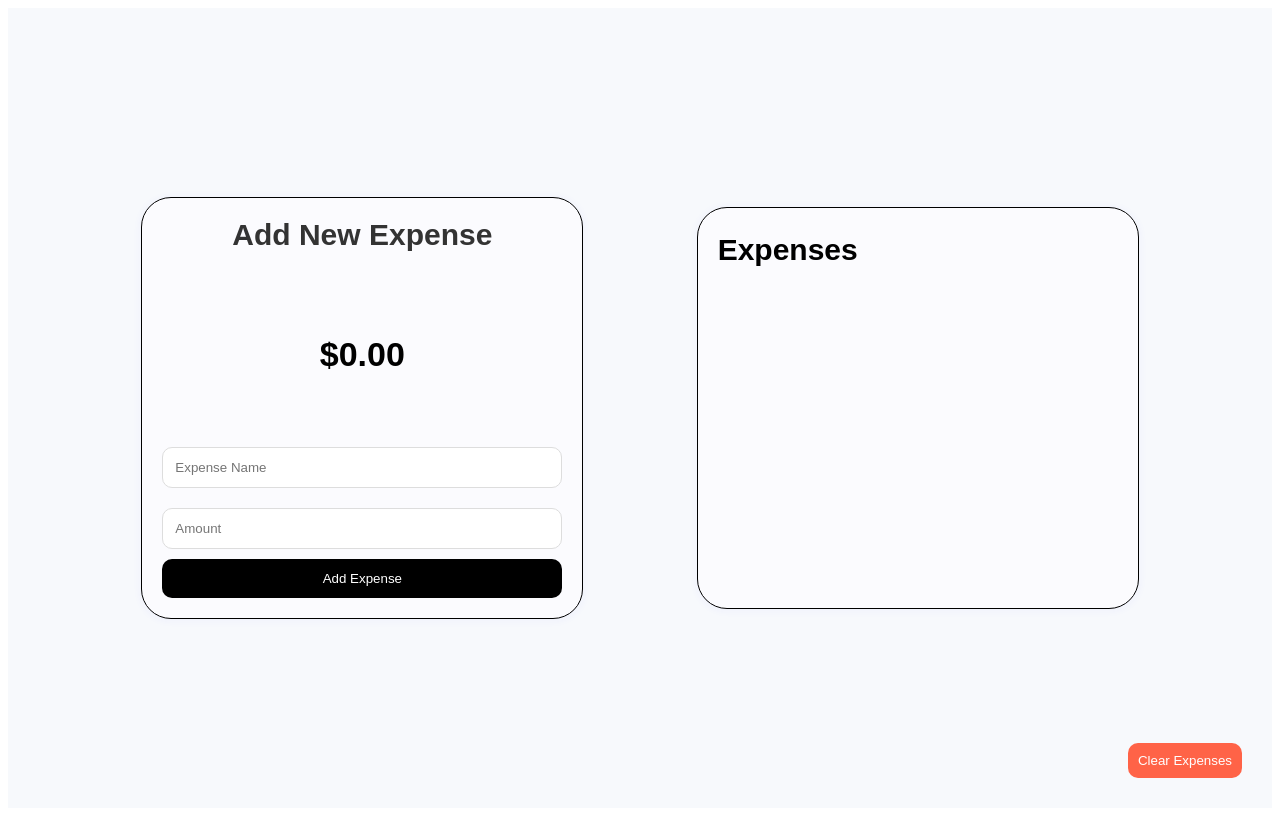
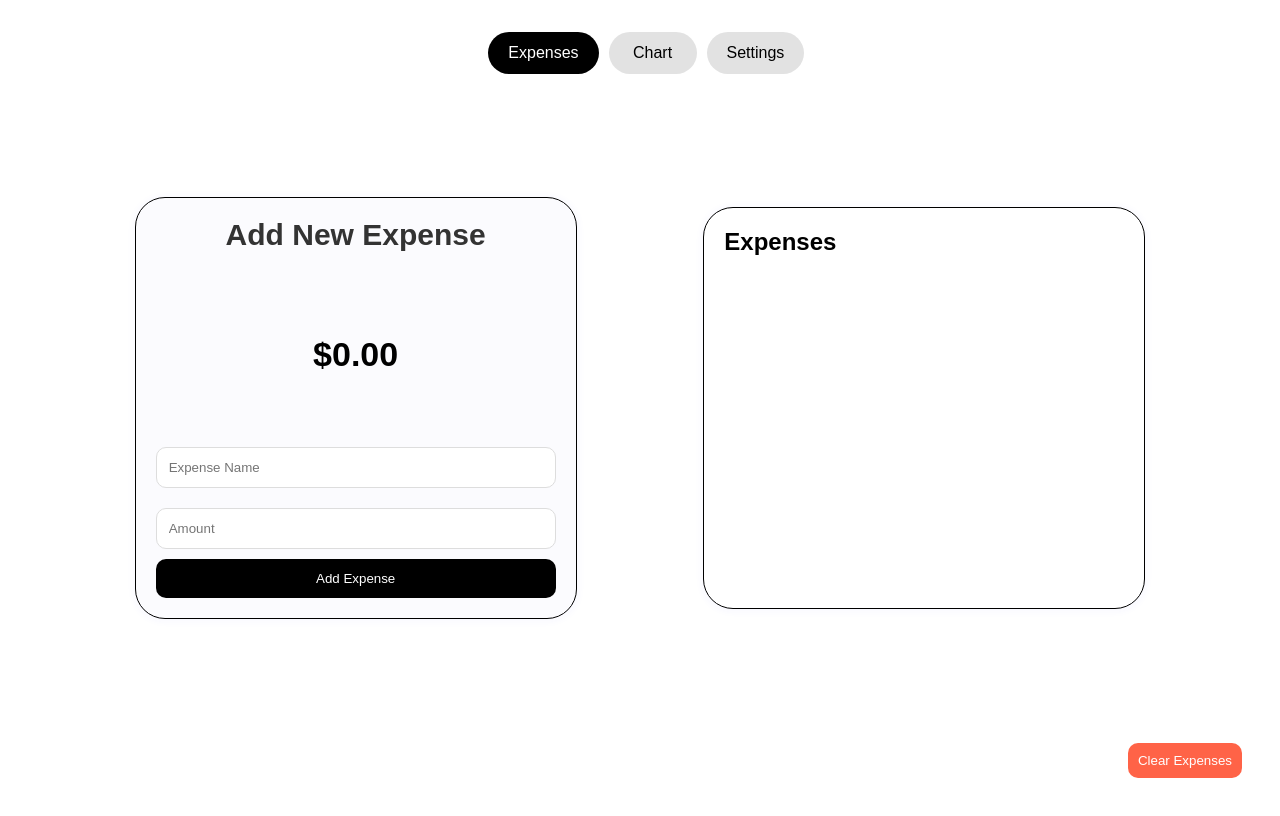
Before and after one commit to akbaralinabiev/expense-tracker, a React (Create React App) app: page / in a window 1280 px wide. Built offline with nearby package versions, Linux system fonts and the light colour scheme.

Commit message:
adding new features

```diff
--- a/src/App.css
+++ b/src/App.css
@@ -1,38 +1,38 @@
-.App {
-  text-align: center;
+.app-container {
+  overflow: hidden;
+  width: 100%;
 }
 
-.App-logo {
-  height: 40vmin;
-  pointer-events: none;
+.tab-header {
+  display: flex;
+  justify-content: space-around;
+  padding: 10px;
 }
 
-@media (prefers-reduced-motion: no-preference) {
-  .App-logo {
-    animation: App-logo-spin infinite 20s linear;
-  }
+.tab-header button {
+  flex: 1;
+  padding: 10px;
+  border: none;
+  cursor: pointer;
+  font-size: 16px;
+  border-radius: 20px;
+  margin: 0 5px;
 }
 
-.App-header {
-  background-color: #282c34;
-  min-height: 100vh;
-  display: flex;
-  flex-direction: column;
-  align-items: center;
-  justify-content: center;
-  font-size: calc(10px + 2vmin);
+.tab-header .active {
+  background: black;
   color: white;
 }
 
-.App-link {
-  color: #61dafb;
+.swipeable-container {
+  display: flex;
+  width: 300%;
+  transition: transform 0.3s ease;
 }
 
-@keyframes App-logo-spin {
-  from {
-    transform: rotate(0deg);
-  }
-  to {
-    transform: rotate(360deg);
-  }
+.swipeable-view {
+  flex: 1;
+  min-width: 100%;
+  box-sizing: border-box;
+  padding: 20px;
 }
--- /dev/null
+++ b/src/components/ChartView.jsx
@@ -0,0 +1,69 @@
+import React from "react";
+import { Bar } from "react-chartjs-2";
+import {
+  Chart as ChartJS,
+  BarElement,
+  CategoryScale,
+  LinearScale,
+  Tooltip,
+  Legend,
+} from "chart.js";
+
+ChartJS.register(BarElement, CategoryScale, LinearScale, Tooltip, Legend);
+
+export default function ChartView({ expenses }) {
+  // Function to get the day of the month from a date
+  const getDayOfMonth = (date) => {
+    return date.getDate(); // Get the day of the month (1-31)
+  };
+
+  // Group expenses by day of the month
+  const data = expenses.reduce((acc, expense) => {
+    const date = new Date(expense.date);
+    const dayOfMonth = getDayOfMonth(date); // Get the day of the month
+
+    // Create a key for the day (e.g., "1", "2", "3", etc.)
+    acc[dayOfMonth] = (acc[dayOfMonth] || 0) + expense.amount;
+    return acc;
+  }, {});
+
+  // Generate labels for the 30 or 31 days of the month
+  const daysOfMonth = Array.from({ length: 31 }, (_, index) => index + 1);
+  const chartLabels = daysOfMonth.map((day) => `Day ${day}`);
+
+  // Create chart data
+  const chartData = {
+    labels: chartLabels,
+    datasets: [
+      {
+        label: "Daily Expenses",
+        data: daysOfMonth.map((day) => data[day] || 0), // Set value 0 for days with no expenses
+        backgroundColor: "#4CAF50", // You can customize the color
+        borderRadius: 5,
+      },
+    ],
+  };
+
+  return (
+    <div className="chart-container">
+      <div className="bar">
+        <h2>Expense Chart</h2>
+        <Bar data={chartData} options={options} />
+      </div>
+    </div>
+  );
+}
+
+const options = {
+  responsive: true,
+  plugins: {
+    legend: {
+      display: true,
+    },
+  },
+  scales: {
+    y: {
+      beginAtZero: true,
+    },
+  },
+};
--- a/src/components/ExpenseTracker.jsx
+++ b/src/components/ExpenseTracker.jsx
@@ -1,12 +1,14 @@
 import React, { useEffect, useState } from "react";
 import { getExpenses, saveExpense, clearExpenses } from "../utils/db";
-import "./ExpenseTracker.css";
+import ChartView from "./ChartView";
+import "./main.css";
 
 function ExpenseTracker() {
   const [expenses, setExpenses] = useState([]);
   const [balance, setBalance] = useState(0);
   const [name, setName] = useState("");
   const [amount, setAmount] = useState("");
+  const [activeTab, setActiveTab] = useState("expenses");
 
   useEffect(() => {
     const fetchExpenses = async () => {
@@ -23,7 +25,6 @@ function ExpenseTracker() {
 
   const handleAddExpense = async (e) => {
     e.preventDefault();
-
     const newExpense = {
       name,
       amount: parseFloat(amount),
@@ -43,24 +44,26 @@ function ExpenseTracker() {
   const handleClearExpenses = async () => {
     try {
       await clearExpenses();
-      setExpenses();
+      setExpenses([]);
       setBalance(0);
     } catch (error) {
       console.error("Error clearing expenses:", error);
     }
   };
 
-  // Function to format date and time
   const formatDate = (isoDate) => {
     const date = new Date(isoDate);
-    const options = {
+    return date.toLocaleDateString(undefined, {
       year: "numeric",
       month: "short",
       day: "numeric",
-    };
-    return date.toLocaleString(undefined, options);
+    });
   };
 
+  // Render based on active tab
+  const renderView = () => {
+    switch (activeTab) {
+      case "expenses":
         return (
           <div className="expense-tracker_header">
             <div className="header">
@@ -84,10 +87,9 @@ function ExpenseTracker() {
                 <button type="submit">Add Expense</button>
               </form>
             </div>
+
             <div className="expenses">
-        <div className="list-title">
               <h2>Expenses</h2>
-        </div>
               {expenses.map((expense) => (
                <div className="expense-item" key={expense.id}>
                  <div className="expense-info">
@@ -98,12 +100,56 @@ function ExpenseTracker() {
                </div>
               ))}
             </div>
-      {/* Button to clear all expenses */}
+
             <button onClick={handleClearExpenses} className="clear-button">
               Clear Expenses
             </button>
           </div>
         );
+
+      case "chart":
+        return <ChartView expenses={expenses} />;
+
+      case "settings":
+        return (
+          <div className="settings-view">
+            <h2>Settings</h2>
+            <p>Feature coming soon...</p>
+          </div>
+        );
+
+      default:
+        return null;
+    }
+  };
+
+  return (
+    <div className="expense-tracker">
+      <div className="tab-nav">
+        <button
+          className={activeTab === "expenses" ? "active" : ""}
+          onClick={() => setActiveTab("expenses")}
+        >
+          Expenses
+        </button>
+        <button
+          className={activeTab === "chart" ? "active" : ""}
+          onClick={() => setActiveTab("chart")}
+        >
+          Chart
+        </button>
+        <button
+          className={activeTab === "settings" ? "active" : ""}
+          onClick={() => setActiveTab("settings")}
+        >
+          Settings
+        </button>
+      </div>
+
+      {/* Render Current View */}
+      {renderView()}
+    </div>
+  );
 }
 
 export default ExpenseTracker;
--- a/src/components/ExpenseTracker.css
+++ b/src/components/main.css
@@ -6,12 +6,10 @@
      align-items: center;
      font-family: 'Arial', sans-serif;
      margin: 0 auto;
-     background-color: #f7f9fc;
      box-sizing: border-box;
      margin: 0;
      padding: 0;
      height: 100vh;
-     padding: 20px;
 
 }
 
@@ -82,7 +80,6 @@
      justify-content: space-between;
      text-align: center;
      padding: 0 20px 20px 20px;
-     background-color: white;
      border-radius: 30px;
      border: 1px solid #000000;
      background: #FBFBFE;
@@ -137,7 +134,7 @@
      padding-right: 20px;
      border-radius: 30px;
      border: 1px solid #000000;
-     background: #FBFBFE;
+     background: white;
      box-shadow: 0px 1px 10px 0px rgba(54, 50, 255, 0.05);
      overflow-y: auto;
      /* Enable vertical scrolling when content overflows */
@@ -188,3 +185,68 @@
 .clear-button:hover {
      background-color: #ff4d35;
 }
+
+.chart-container {
+     width: 100%;
+     max-width: 1200px;
+     margin: 0 auto;
+     padding: 20px;
+     background: white;
+     border-radius: 10px;
+}
+
+.bar{
+     margin-top: 60px;
+}
+
+.expense-tracker {
+     position: relative;
+}
+
+.tab-nav {
+     position: absolute;
+     left: 38%;
+     top: 3%;
+     display: flex;
+     width: 25%;
+     justify-content: center;
+     background-color: transparent;
+     border-radius: 50px;
+     gap: 10px;
+     z-index: 999;
+}
+
+.tab-nav button {
+     flex: 1;
+     padding: 12px 20px;
+     /* Control padding to make the button smaller */
+     border: none;
+     font-size: 16px;
+     cursor: pointer;
+     border-radius: 25px;
+     /* Ensures buttons have rounded corners */
+     background-color: #e2e2e2;
+     transition: background 0.3s, transform 0.3s;
+     /* Added transition for transform */
+}
+
+.tab-nav button:hover {
+     background-color: #d4d4d4;
+     /* Background color when hovering */
+     transform: scale(1.05);
+     color: #000;
+     /* Slightly increase button size on hover */
+}
+
+.tab-nav .active {
+     background-color: black;
+     color: white;
+     border-radius: 25px;
+     /* Keeps the rounded corners consistent */
+}
+
+.chart-container{
+     width: 100%;
+     height: 80vh;
+
+}
--- a/src/index.css
+++ b/src/index.css
@@ -1,8 +1,13 @@
-body {
-  font-family: Arial, sans-serif;
+*,
+*::before,
+*::after {
   margin: 0;
   padding: 0;
-  background-color: #f4f4f4;
   box-sizing: border-box;
+}
 
+body,
+html {
+  margin: 0;
+  padding: 0;
 }
```
Also changed, not shown: src/App.js (+52 -8 lines). Lines whose indentation alone changed are shown as unchanged.
